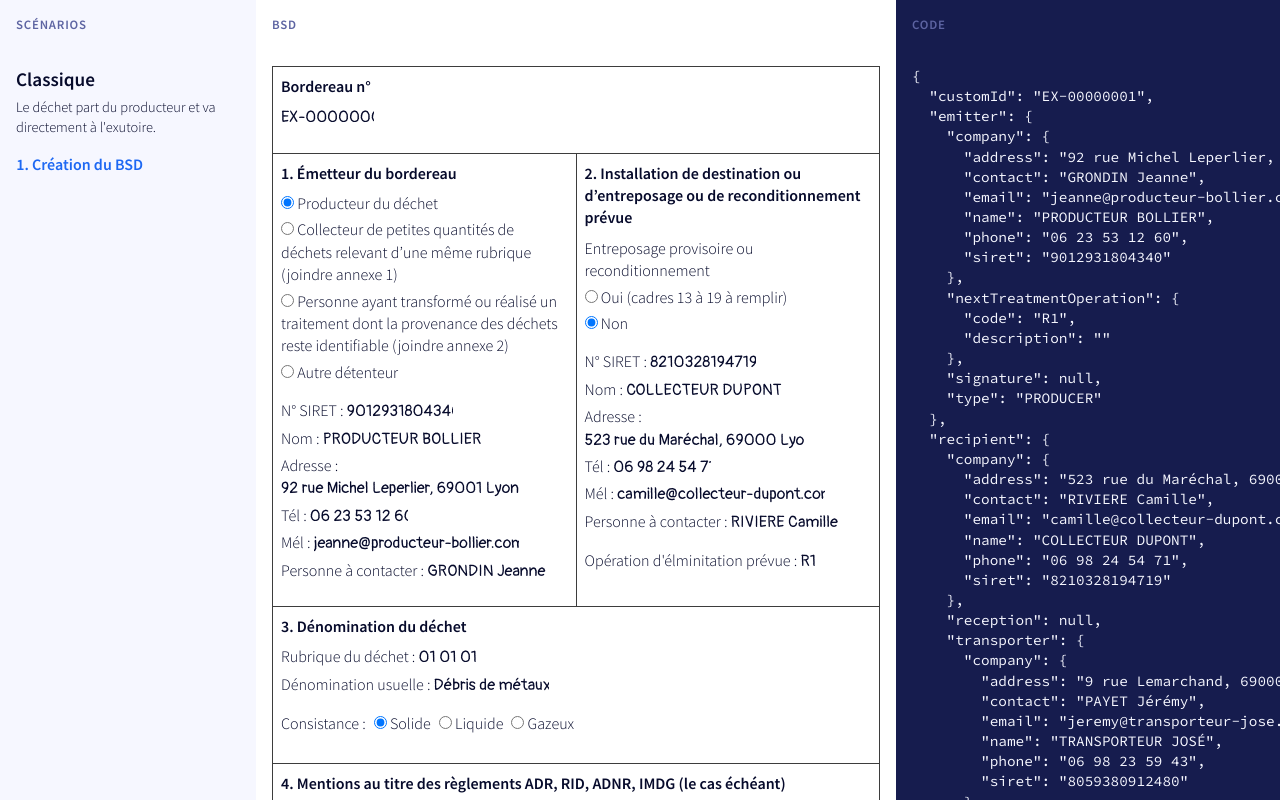
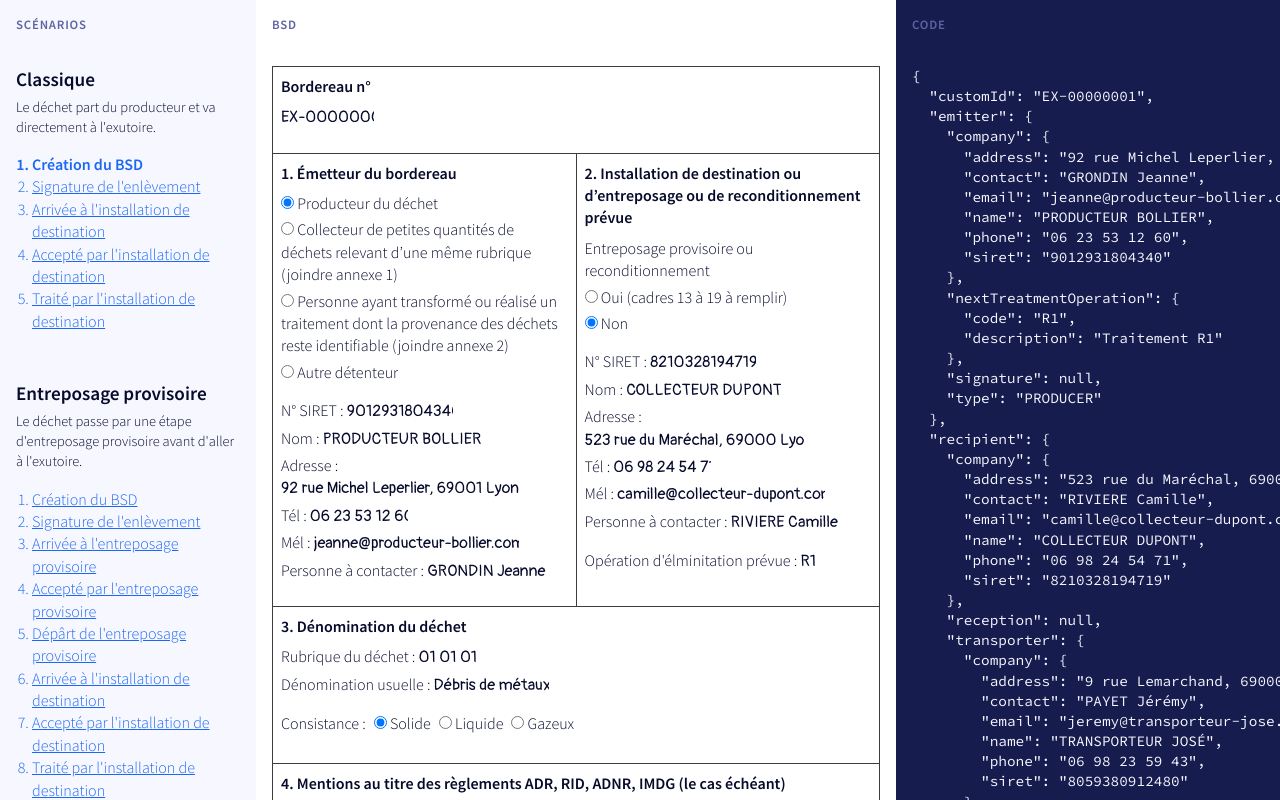
Before and after one commit to Zhouzi/bsd, a React (Create React App) app: page / in a window 1280 px wide. Built offline with nearby package versions, Linux system fonts and the light colour scheme.

Commit message:
Add scenarios

```diff
--- a/src/App.tsx
+++ b/src/App.tsx
@@ -78,7 +78,7 @@ interface ScenarioStep {
 
 function produceScenarioSteps(
   firstStep: ScenarioStep,
-  producers: Array<(previousStep: ScenarioStep) => ScenarioStep>
+  producers: Array<(previousStep: ScenarioStep) => void>
 ): ScenarioStep[] {
   return producers
     .map((fn) => produce(fn))
@@ -133,7 +133,7 @@ const SCENARIOS: Scenario[] = [
             signature: null,
             nextTreatmentOperation: {
               code: "R1",
-              description: "",
+              description: "Traitement R1",
             },
           },
           temporaryStorage: null,
@@ -165,7 +165,179 @@ const SCENARIOS: Scenario[] = [
           },
         },
       },
-      []
+      [
+        (step) => {
+          step.name = "Signature de l'enlèvement";
+          step.bsd.emitter.signature = {
+            author: step.bsd.emitter.company.contact,
+            date: new Date().toLocaleDateString(),
+          };
+          step.bsd.recipient.transporter.signature = {
+            author: step.bsd.recipient.transporter.company.contact,
+            date: new Date().toLocaleDateString(),
+          };
+        },
+        (step) => {
+          step.name = "Arrivée à l'installation de destination";
+          step.bsd.recipient.reception = {
+            date: new Date().toLocaleDateString(),
+            refusal: null,
+            signature: null,
+            weight: step.bsd.recipient.transporter.weight,
+          };
+        },
+        (step) => {
+          step.name = "Accepté par l'installation de destination";
+          step.bsd.recipient.reception!.signature = {
+            author: step.bsd.recipient.company.contact,
+            date: new Date().toLocaleDateString(),
+          };
+        },
+        (step) => {
+          step.name = "Traité par l'installation de destination";
+          step.bsd.recipient.treatment = {
+            operation: step.bsd.emitter.nextTreatmentOperation,
+            signature: {
+              author: step.bsd.recipient.company.contact,
+              date: new Date().toLocaleDateString(),
+            },
+          };
+        },
+      ]
+    ),
+  },
+  {
+    name: "Entreposage provisoire",
+    description:
+      "Le déchet passe par une étape d'entreposage provisoire avant d'aller à l'exutoire.",
+    steps: produceScenarioSteps(
+      {
+        name: "Création du BSD",
+        bsd: {
+          customId: "EX-00000001",
+          emitter: {
+            type: EmitterType.Producer,
+            company: EMITTER_COMPANY,
+            signature: null,
+            nextTreatmentOperation: {
+              code: "R12",
+              description: "Regroupement",
+            },
+          },
+          temporaryStorage: {
+            company: TRANSPORTER_COMPANY,
+            nextTreatmentOperation: {
+              code: "R1",
+              description: "Traitement R1",
+            },
+            treatment: null,
+            reception: null,
+            signature: null,
+            transporter: {
+              company: TRANSPORTER_COMPANY,
+              packages: [],
+              receipt: TRANSPORTER_RECEIPT,
+              signature: null,
+              weight: {
+                type: WasteWeightType.Estimate,
+                tons: 0.5,
+              },
+            },
+          },
+          recipient: {
+            company: RECIPIENT_COMPANY,
+            transporter: {
+              company: TRANSPORTER_COMPANY,
+              receipt: TRANSPORTER_RECEIPT,
+              packages: [
+                {
+                  type: TransporterPackageType.Benne,
+                  quantity: 1,
+                },
+              ],
+              weight: {
+                type: WasteWeightType.Estimate,
+                tons: 0.5,
+              },
+              signature: null,
+            },
+            reception: null,
+            treatment: null,
+          },
+          waste: {
+            adr: "",
+            code: "01 01 01",
+            description: "Débris de métaux",
+            consistency: WasteConsistency.Solid,
+          },
+        },
+      },
+      [
+        (step) => {
+          step.name = "Signature de l'enlèvement";
+          step.bsd.emitter.signature = {
+            author: step.bsd.emitter.company.contact,
+            date: new Date().toLocaleDateString(),
+          };
+          step.bsd.temporaryStorage!.transporter.signature = {
+            author: step.bsd.temporaryStorage!.transporter.company.contact,
+            date: new Date().toLocaleDateString(),
+          };
+        },
+        (step) => {
+          step.name = "Arrivée à l'entreposage provisoire";
+          step.bsd.temporaryStorage!.reception = {
+            date: new Date().toLocaleDateString(),
+            refusal: null,
+            signature: null,
+            weight: step.bsd.temporaryStorage!.transporter.weight,
+          };
+        },
+        (step) => {
+          step.name = "Accepté par l'entreposage provisoire";
+          step.bsd.temporaryStorage!.reception!.signature = {
+            author: step.bsd.temporaryStorage!.company.contact,
+            date: new Date().toLocaleDateString(),
+          };
+        },
+        (step) => {
+          step.name = "Dépârt de l'entreposage provisoire";
+          step.bsd.temporaryStorage!.signature = {
+            author: step.bsd.temporaryStorage!.company.contact,
+            date: new Date().toLocaleDateString(),
+          };
+          step.bsd.recipient.transporter.signature = {
+            author: step.bsd.recipient.transporter.company.contact,
+            date: new Date().toLocaleDateString(),
+          };
+        },
+        (step) => {
+          step.name = "Arrivée à l'installation de destination";
+          step.bsd.recipient.reception = {
+            date: new Date().toLocaleDateString(),
+            refusal: null,
+            signature: null,
+            weight: step.bsd.recipient.transporter.weight,
+          };
+        },
+        (step) => {
+          step.name = "Accepté par l'installation de destination";
+          step.bsd.recipient.reception!.signature = {
+            author: step.bsd.recipient.company.contact,
+            date: new Date().toLocaleDateString(),
+          };
+        },
+        (step) => {
+          step.name = "Traité par l'installation de destination";
+          step.bsd.recipient.treatment = {
+            operation: step.bsd.emitter.nextTreatmentOperation,
+            signature: {
+              author: step.bsd.recipient.company.contact,
+              date: new Date().toLocaleDateString(),
+            },
+          };
+        },
+      ]
     ),
   },
 ];
--- a/src/containers/BsdDocument.tsx
+++ b/src/containers/BsdDocument.tsx
@@ -473,12 +473,9 @@ export function BsdDocument() {
                       date: new Date().toLocaleDateString(),
                       refusal: null,
                       signature: null,
-                      weight: {
-                        type: WasteWeightType.Real,
-                        tons:
-                          values.temporaryStorage?.transporter.weight.tons ??
-                          values.recipient.transporter.weight.tons,
-                      },
+                      weight:
+                        values.temporaryStorage?.reception?.weight ??
+                        values.recipient.transporter.weight,
                     };
                     setFieldValue("recipient.reception", reception);
                   }}
@@ -707,10 +704,7 @@ export function BsdDocument() {
                           date: new Date().toLocaleDateString(),
                           refusal: null,
                           signature: null,
-                          weight: {
-                            type: WasteWeightType.Estimate,
-                            tons: values.recipient.transporter.weight.tons,
-                          },
+                          weight: values.recipient.transporter.weight,
                         };
                         setFieldValue("temporaryStorage.reception", reception);
                       }}
```
Also changed, not shown: src/types.ts (+9 -1 lines).
